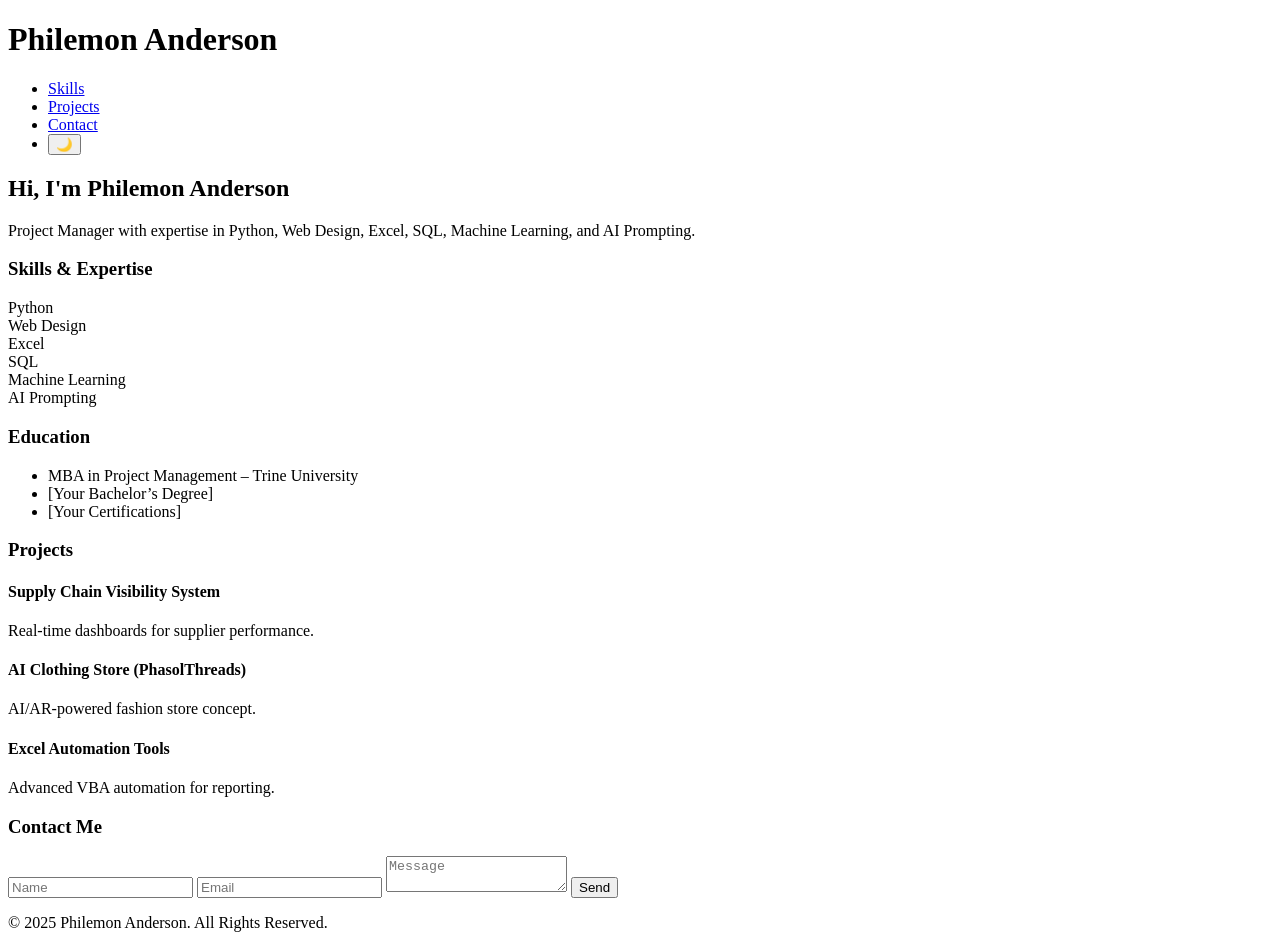
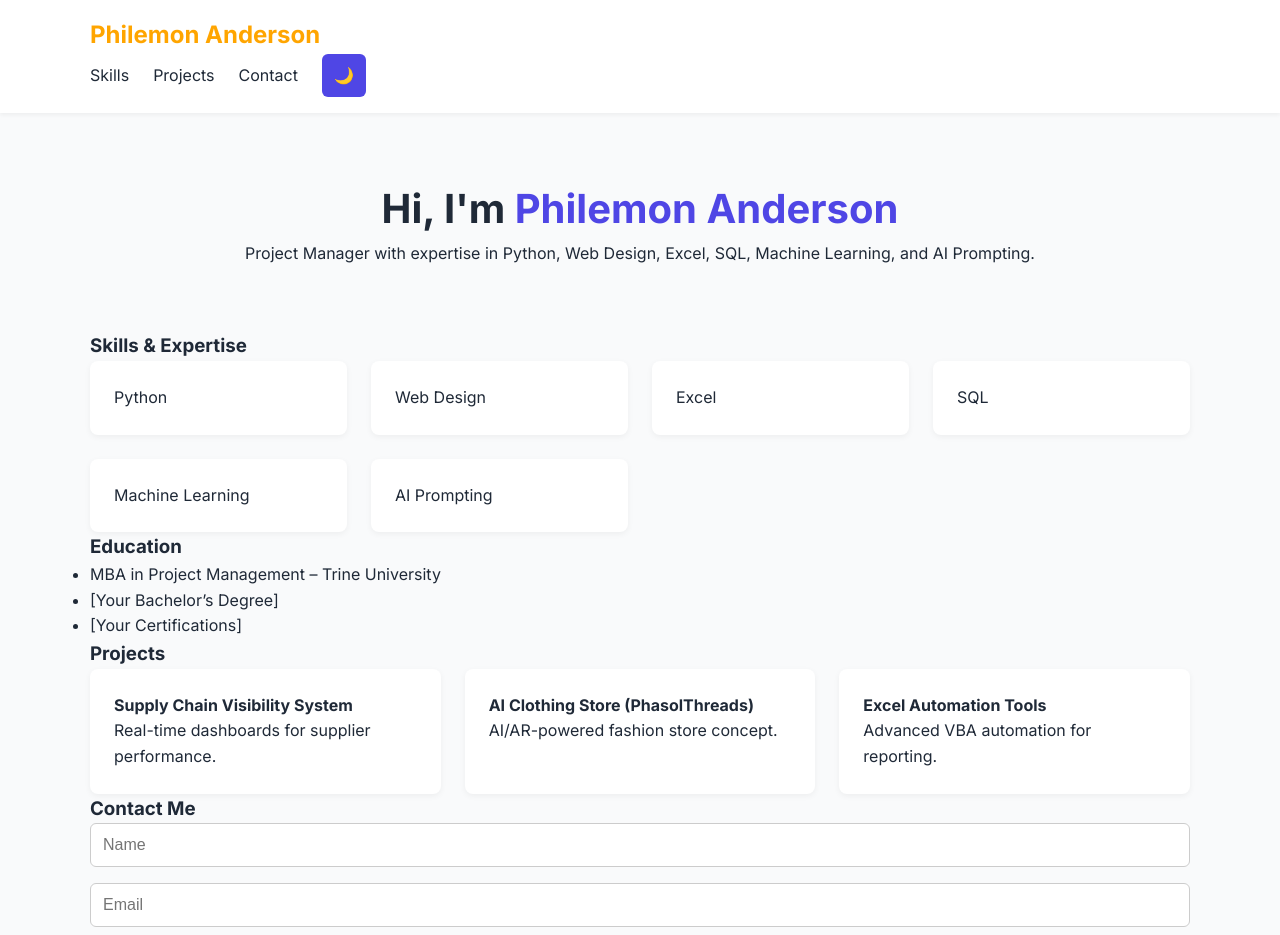
Before and after one commit to EliePhiles/Philemons-Portfolio, a plain HTML site: page index.html in a window 1280 px wide. Shown: the top 935 px of the page. Drawn offline with Linux system fonts and the light colour scheme.

Commit message:
Update style.css

```diff
--- a/style.css
+++ b/style.css
@@ -1,3 +1,152 @@
+:root {
+  --primary: #4f46e5;
+  --background: #f9fafb;
+  --text: #1f2937;
+  --card-bg: white;
+}
+
+body.dark {
+  --background: #1f2937;
+  --text: #f9fafb;
+  --card-bg: #374151;
+}
+
+* {
+  margin: 0;
+  padding: 0;
+  box-sizing: border-box;
+}
+
+body {
+  font-family: 'Inter', sans-serif;
+  background: var(--background);
+  color: var(--text);
+  line-height: 1.6;
+  transition: background 0.3s ease, color 0.3s ease;
+}
+
+/* Containers */
+.container {
+  width: 90%;
+  max-width: 1100px;
+  margin: auto;
+}
+
+/* Header */
+header {
+  background: var(--card-bg);
+  padding: 1rem 0;
+  box-shadow: 0 2px 4px rgba(0,0,0,0.05);
+  transition: background 0.3s ease;
+}
+
+header ul {
+  list-style: none;
+  display: flex;
+  gap: 1.5rem;
+  align-items: center;
+}
+
+header a {
+  text-decoration: none;
+  color: var(--text);
+  font-weight: 500;
+  transition: color 0.3s ease;
+}
+
+header a:hover {
+  color: var(--primary);
+}
+
+.logo {
+  font-size: 1.5rem;
+  font-weight: 700;
+  color: orange
+}
+
+/* Hero */
+.hero {
+  padding: 4rem 0;
+  text-align: center;
+}
+
+.hero h2 {
+  font-size: 2.5rem;
+}
+
+.hero span {
+  color: var(--primary);
+}
+.resume-btn {
+  display: inline-block;
+  margin-top: 1rem;
+  padding: 0.75rem 1.5rem;
+  background: var(--primary);
+  color: white;
+  border-radius: 6px;
+  font-weight: 600;
+  text-decoration: none;
+  transition: background 0.3s ease;
+}
+
+.resume-btn:hover {
+  background: #4338ca;
+}
+
+
+/* Skills & Projects Grid */
+.grid {
+  display: grid;
+  gap: 1.5rem;
+  grid-template-columns: repeat(auto-fit, minmax(250px, 1fr));
+}
+
+.card {
+  background: var(--card-bg);
+  padding: 1.5rem;
+  border-radius: 8px;
+  box-shadow: 0 2px 6px rgba(0,0,0,0.05);
+  transition: transform 0.3s ease, box-shadow 0.3s ease;
+}
+
+.card:hover {
+  transform: translateY(-5px);
+  box-shadow: 0 6px 12px rgba(0,0,0,0.1);
+}
+
+/* Contact Form */
+form {
+  display: grid;
+  gap: 1rem;
+}
+
+input, textarea, button {
+  padding: 0.75rem;
+  border-radius: 6px;
+  border: 1px solid #ccc;
+  font-size: 1rem;
+}
+
+button {
+  background: var(--primary);
+  color: white;
+  border: none;
+  cursor: pointer;
+  transition: background 0.3s ease;
+}
+
+button:hover {
+  background: #4338ca;
+}
+
+/* Footer */
+footer {
+  text-align: center;
+  padding: 1.5rem 0;
+  background: var(--card-bg);
+  margin-top: 2rem;
+}
+
 .hero-content {
   display: flex;
   flex-wrap: wrap;
@@ -53,3 +202,31 @@
   color: white;
   transform: translateY(-3px);
 }
+
+.logo-wrapper {
+  display: flex;
+  justify-content: center;
+  align-items: center;
+  height: 300px;
+}
+
+#logo-img {
+  width: 200px;
+  height: auto;
+  animation: spin 8s linear infinite;
+  filter: var(--logo-color);
+  transition: filter 0.3s ease;
+}
+
+@keyframes spin {
+  from { transform: rotateY(0deg); }
+  to { transform: rotateY(360deg); }
+}
+
+:root {
+  --logo-color: invert(0%) sepia(0%) saturate(0%) hue-rotate(0deg) brightness(0) contrast(1);
+}
+
+body.dark {
+  --logo-color: invert(100%) sepia(0%) saturate(0%) hue-rotate(0deg) brightness(1.5) contrast(1);
+}
```
